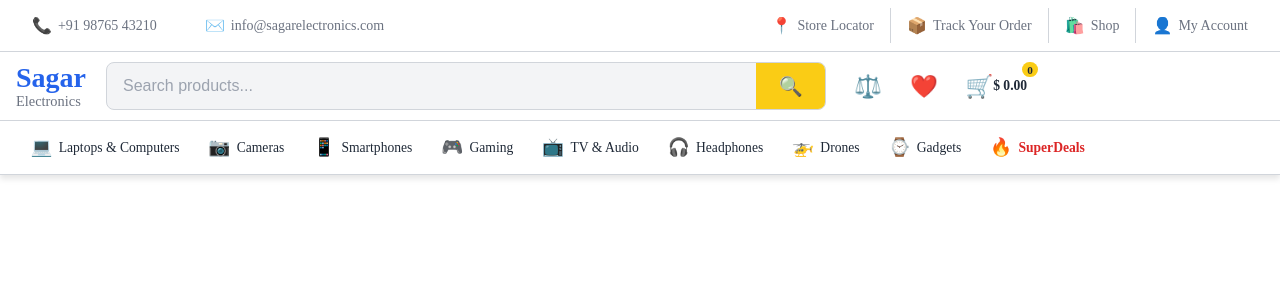
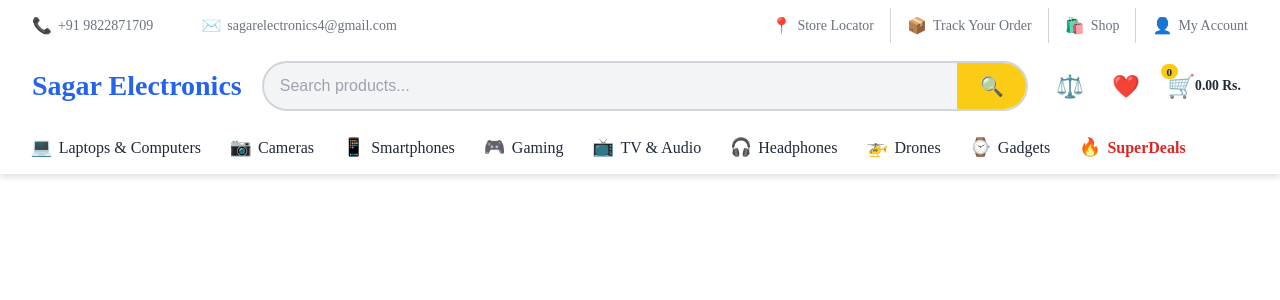
Before and after one commit to KrishnaPahune/Projects, a React (Vite) app in the folder Sagar/sagar/: page / in a window 1280 px wide. Shown: the top 300 px of the page. Built offline with nearby package versions, Linux system fonts and the light colour scheme.

Commit message:
Header update for better spacing and styling

```diff
--- a/Sagar/sagar/src/components/Header/BottomBar.css
+++ b/Sagar/sagar/src/components/Header/BottomBar.css
@@ -21,7 +21,6 @@
   .bottom-bar {
     display:block;
     background-color: var(--bg-white);
-    border-bottom: 1px solid var(--border-color);
   }
 
   .bottom-bar-container {
@@ -61,7 +60,7 @@
     text-decoration:none;
     color:var(--text-dark);
 
-    font-size:0.85rem;
+    font-size:1rem;
     font-weight:500;
 
     border-radius:0.375rem;
--- a/Sagar/sagar/src/components/Header/MiddleBar.css
+++ b/Sagar/sagar/src/components/Header/MiddleBar.css
@@ -10,14 +10,13 @@
   --text-muted: #9ca3af;
   --bg-white: #ffffff;
   --bg-light: #f3f4f6;
-  --border-color: #e5e7eb;
+  --border-color: #FACD15;
 }
 
 /* Main Header */
 .middle-bar {
   background-color: var(--bg-white);
   padding: 0.65rem 0;
-  border-bottom: 1px solid var(--border-color);
 
   /* makes site feel instantly modern */
   position: sticky;
@@ -26,12 +25,12 @@
 }
 
 .middle-bar-container {
-  max-width: 1280px;
-  margin: 0 auto;
+  margin: 0 1rem;
   padding: 0 1rem;
 
   display: flex;
   align-items: center;
+  justify-content: space-between;
   gap: 1.25rem;
 }
 
@@ -80,24 +79,19 @@
   color: var(--accent-color);
 }
 
-.logo-accent {
-  font-size: 0.9rem;
-  color: var(--text-light);
-  font-weight: 500;
-}
 
 /* Search Section — MOST IMPORTANT */
 
 .search-section {
   flex: 1;
-  max-width: 720px;
+  max-width: 800px;
 
   display: flex;
   align-items: center;
 
   background-color: var(--bg-light);
-  border: 1px solid var(--border-color);
-  border-radius: 0.5rem;
+  border: 2px solid var(--border-color);
+  border-radius: 2rem;
 
   overflow: hidden;
   transition: border-color 0.25s ease;
@@ -182,8 +176,8 @@
 
 .cart-badge {
   position: absolute;
-  top: -2px;
-  right: -4px;
+  top: 0px;
+  left: 1px;
 
   background-color: var(--accent-yellow);
   color: var(--text-dark);
--- a/Sagar/sagar/src/components/Header/MiddleBar.jsx
+++ b/Sagar/sagar/src/components/Header/MiddleBar.jsx
@@ -15,8 +15,7 @@
             <span className="menu-icon">☰</span>
           </button>
           <a href="/" className="logo">
-            <span className="logo-text">Sagar</span>
-            <span className="logo-accent">Electronics</span>
+            <span className="logo-text">Sagar Electronics</span>
           </a>
         </div>
 
@@ -43,7 +42,7 @@
           <a href="/cart" className="action-btn cart-button">
             <span className="action-icon">🛒</span>
             <span className="cart-badge">0</span>
-            <span className="cart-total">$ 0.00</span>
+            <span className="cart-total">0.00 Rs.</span>
           </a>
         </div>
       </div>
--- a/Sagar/sagar/src/components/Header/TopBar.css
+++ b/Sagar/sagar/src/components/Header/TopBar.css
@@ -20,7 +20,6 @@
   color: var(--text-dark);
   padding: 0.5rem 0;
   font-size: 0.875rem;
-  border-bottom: 1px solid var(--separator-color);
 }
 
 /* Show only on tablets & desktops */
@@ -31,8 +30,7 @@
   }
 
   .top-bar-container {
-    max-width: 1280px; /* more professional than 1400 */
-    margin: 0 auto;
+    margin: 0 ;
     padding: 0 1rem;
 
     display: flex;
--- a/Sagar/sagar/src/components/Header/TopBar.jsx
+++ b/Sagar/sagar/src/components/Header/TopBar.jsx
@@ -5,13 +5,15 @@
     <div className="top-bar">
       <div className="top-bar-container">
         <div className="top-bar-left">
-          <a href="tel:+919876543210" className="top-bar-link">
+          <a href="tel:+919822871709" className="top-bar-link">
             <span className="icon">📞</span>
-            <span>+91 98765 43210</span>
+            <span>+91 9822871709</span>
           </a>
           <a href="mailto:info@sagarelectronics.com" className="top-bar-link">
             <span className="icon">✉️</span>
-            <span>info@sagarelectronics.com</span>
+            <span>sagarelectronics4@gmail.com
+
+            </span>
           </a>
         </div>
         <div className="top-bar-right">
```
